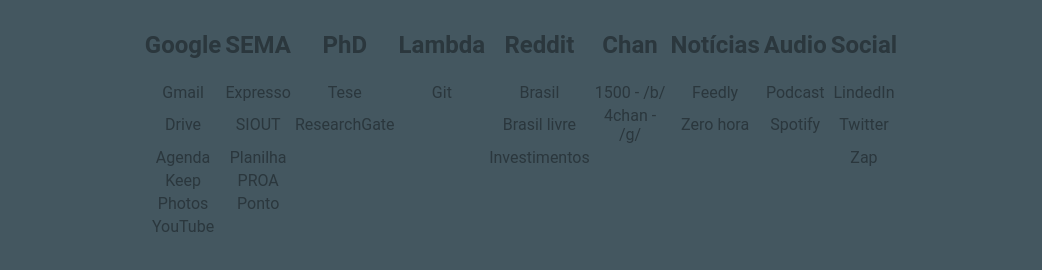
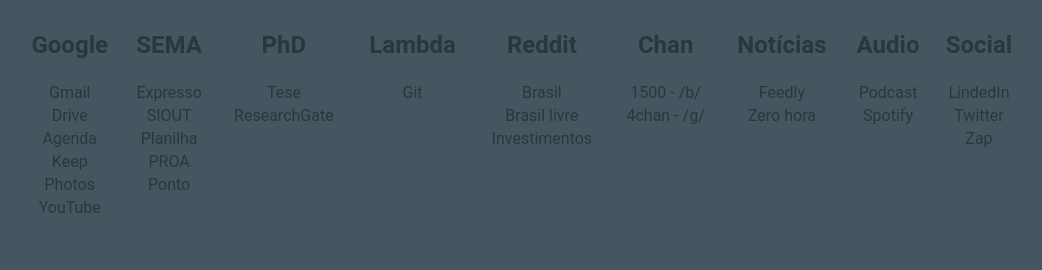
Before and after one commit to robertorolo/robertorolo.github.io, a plain HTML site: page index.html in a window 1280 px wide. Shown: the whole page, without its empty margins (119-1161 px from the left). Drawn offline with Linux system fonts and the light colour scheme.

Commit message:
80% span

```diff
--- a/index.html
+++ b/index.html
@@ -9,7 +9,7 @@
 
 <div class="center">
 
-<table style="width:60%">
+<table style="width:80%">
 
 <tr>
 <td><h2>Google</h2></td>
```
